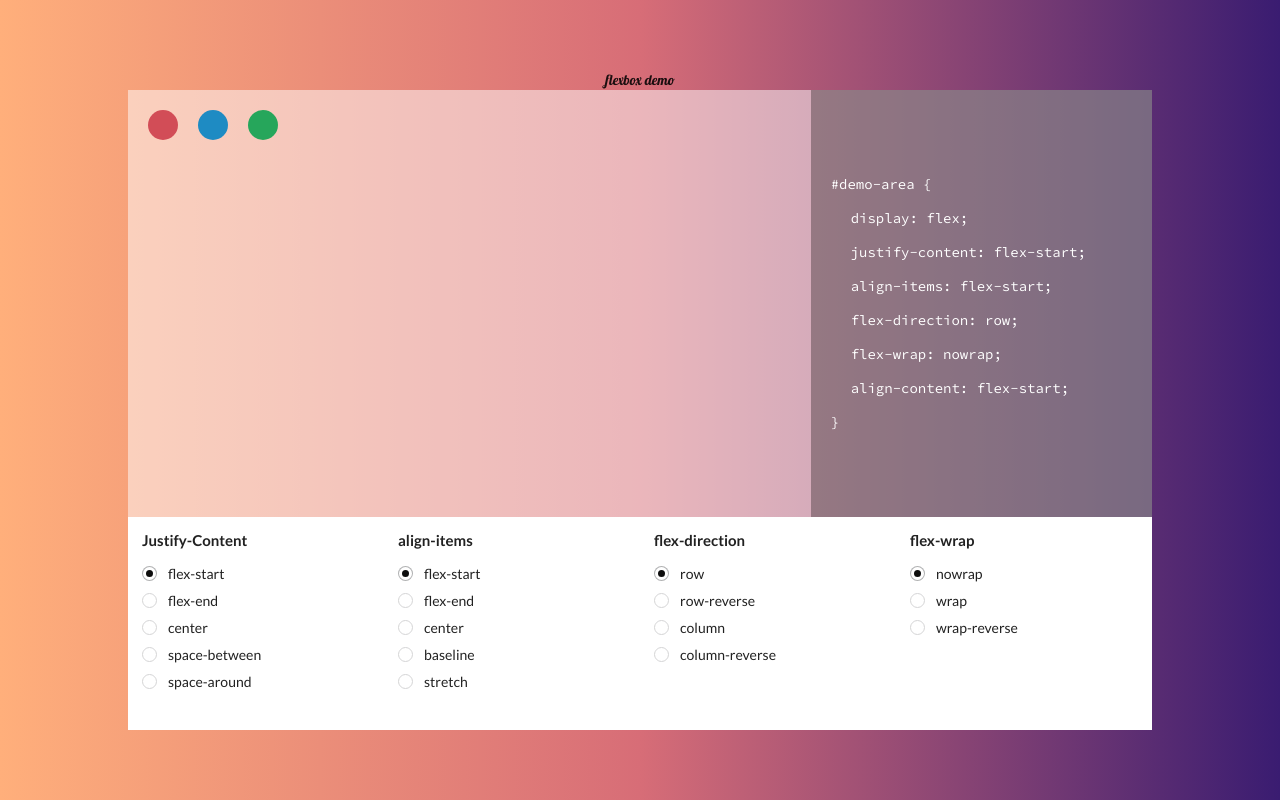
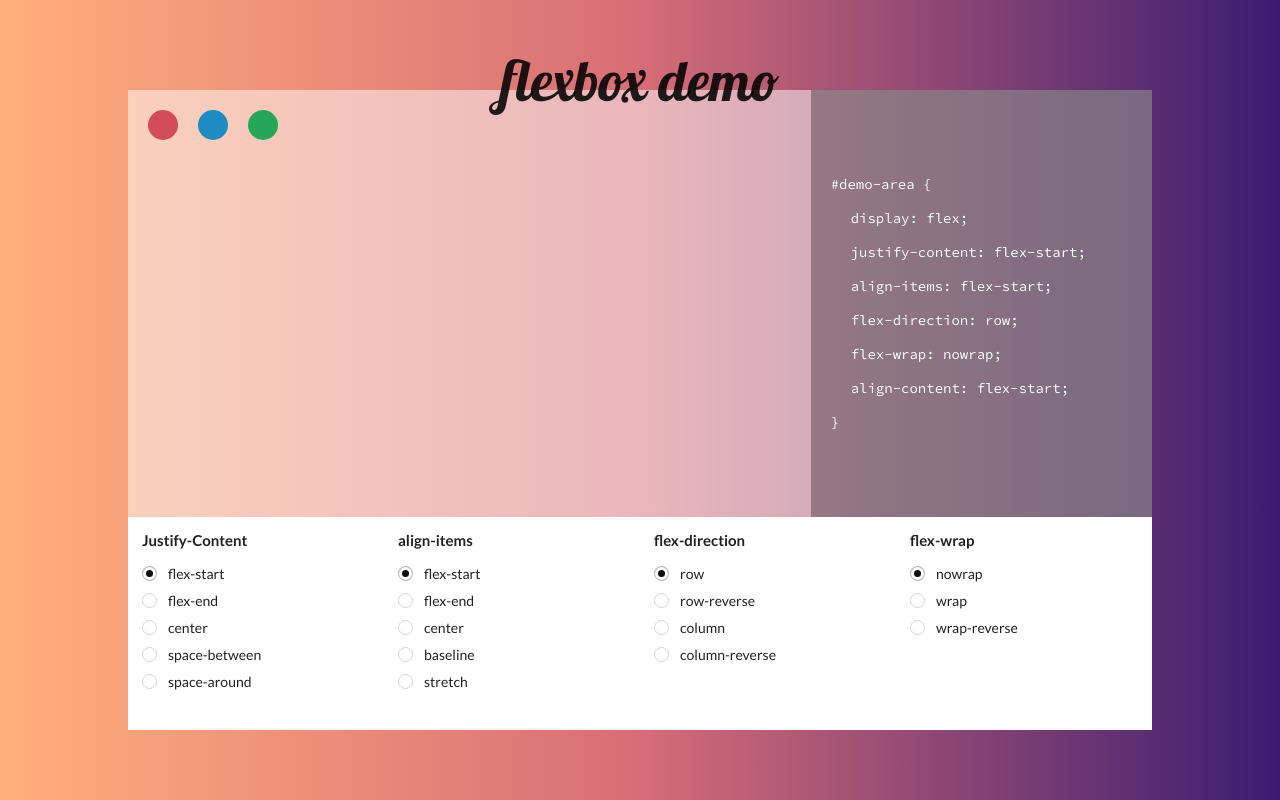
Before and after one commit to kohrongying/flexbox-demo, a plain HTML site: page index.html in a window 1280 px wide. Drawn offline with nearby package versions, Linux system fonts and the light colour scheme.

Commit message:
Edit to page title size. Edit to read me with images.

```diff
--- a/styles.scss
+++ b/styles.scss
@@ -14,6 +14,8 @@ body {
 }
 .page-title {
 	font-family: 'Lobster';
+	font-size: 56px;
+	z-index: 1;
 }
 
 #app {
```
Also changed, not shown: demo.jpg (added), old.jpg (added), styles.css, 2 other files.
